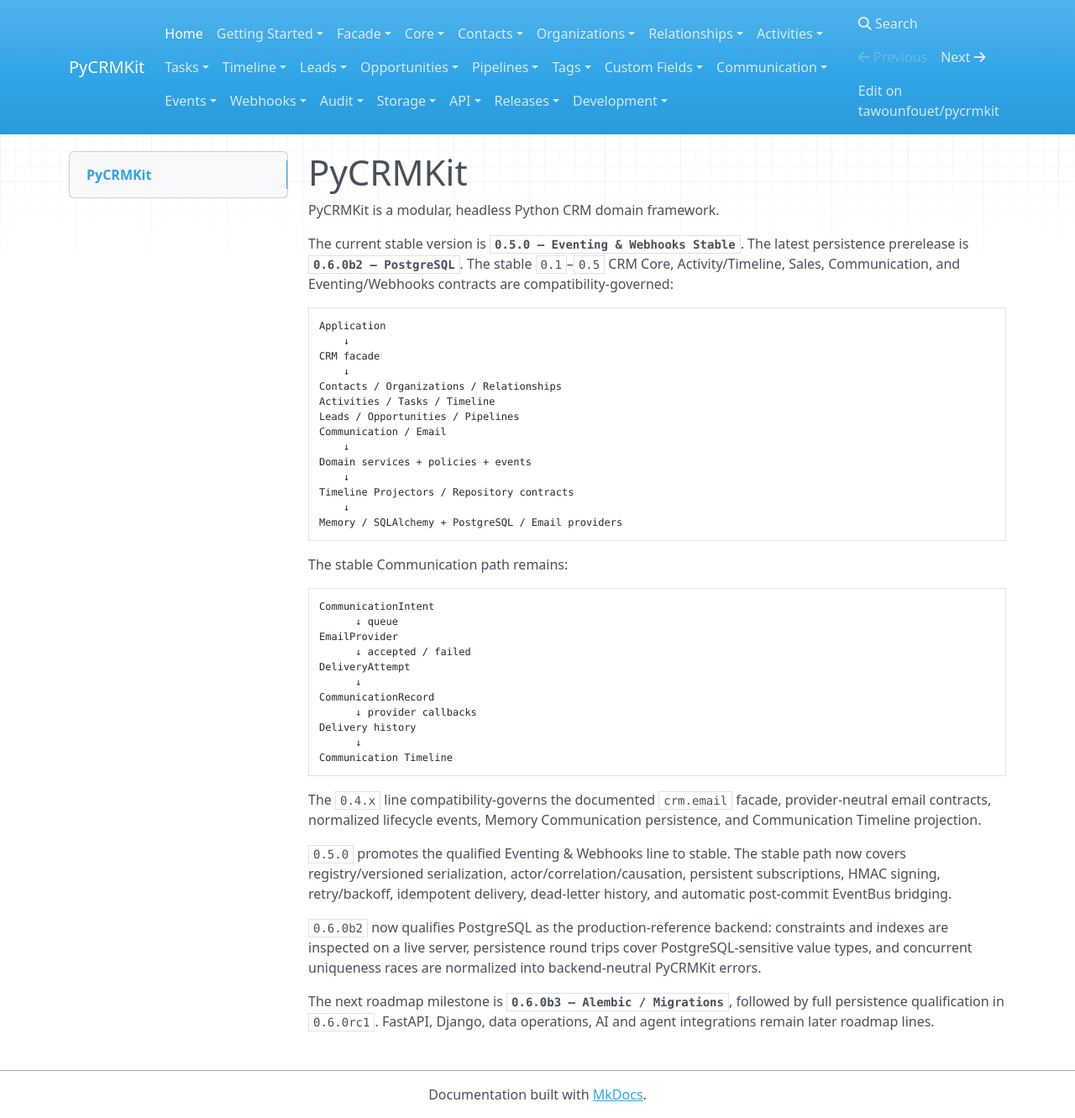
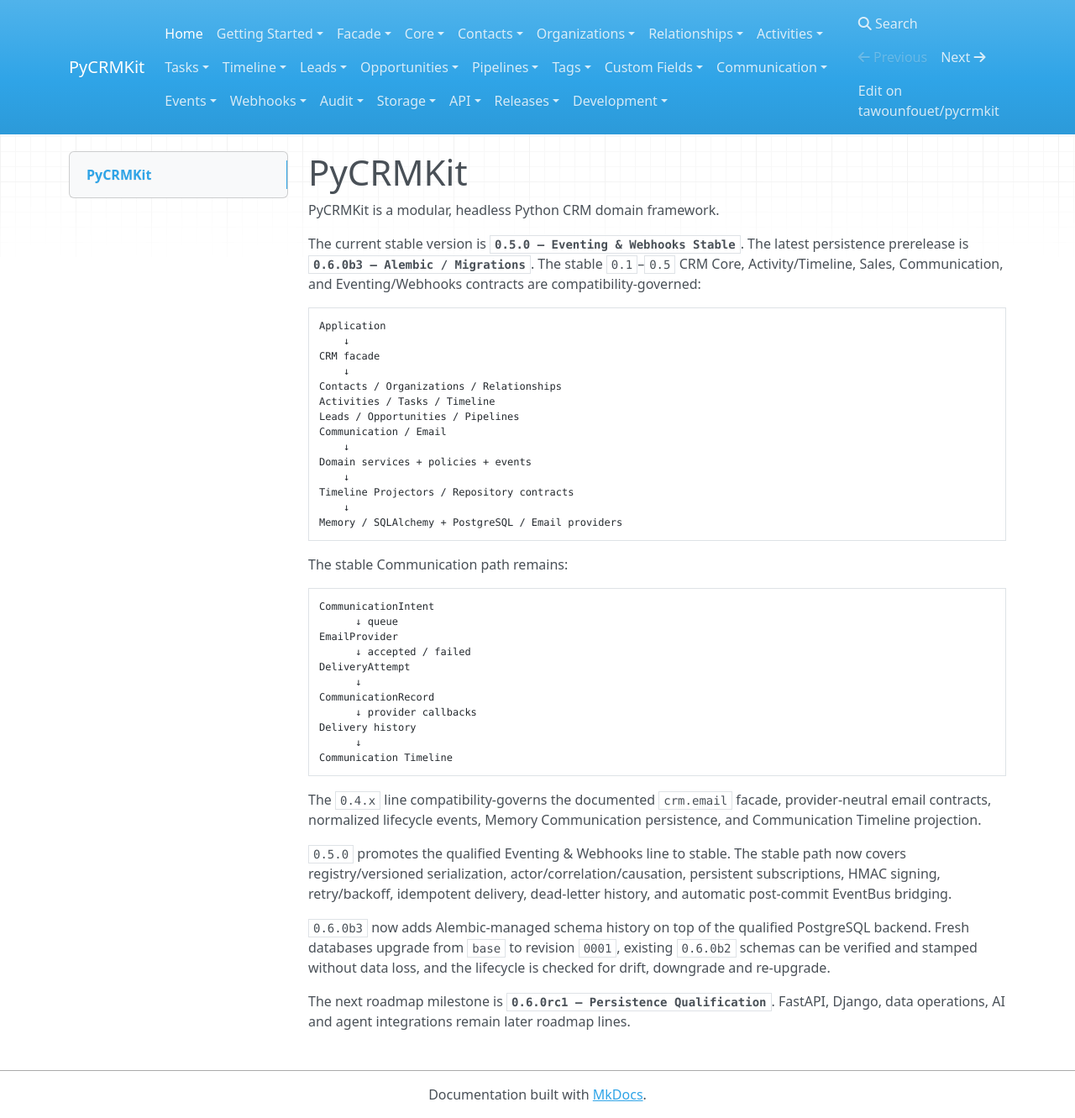
Before and after one commit to tawounfouet/pycrmkit, an MkDocs documentation site: the page built from docs/index.md, in a window 1280 px wide and 1331 px high. Shown: the whole window at 84% size. Built offline with MkDocs 1.6.1, drawn with Linux system fonts in a browser that asks for light colours; nearby versions of some CDN libraries.

Commit message:
docs: document Alembic persistence lifecycle

```diff
--- a/docs/index.md
+++ b/docs/index.md
@@ -3,7 +3,7 @@
 PyCRMKit is a modular, headless Python CRM domain framework.
 
 The current stable version is **`0.5.0 — Eventing & Webhooks Stable`**.
-The latest persistence prerelease is **`0.6.0b2 — PostgreSQL`**.
+The latest persistence prerelease is **`0.6.0b3 — Alembic / Migrations`**.
 The stable `0.1`–`0.5` CRM Core, Activity/Timeline, Sales, Communication,
 and Eventing/Webhooks contracts are compatibility-governed:
 
@@ -49,11 +49,11 @@
 persistent subscriptions, HMAC signing, retry/backoff, idempotent delivery,
 dead-letter history, and automatic post-commit EventBus bridging.
 
-`0.6.0b2` now qualifies PostgreSQL as the production-reference backend:
-constraints and indexes are inspected on a live server, persistence round trips
-cover PostgreSQL-sensitive value types, and concurrent uniqueness races are
-normalized into backend-neutral PyCRMKit errors.
+`0.6.0b3` now adds Alembic-managed schema history on top of the qualified
+PostgreSQL backend. Fresh databases upgrade from `base` to revision `0001`,
+existing `0.6.0b2` schemas can be verified and stamped without data loss, and
+the lifecycle is checked for drift, downgrade and re-upgrade.
 
-The next roadmap milestone is **`0.6.0b3 — Alembic / Migrations`**, followed
-by full persistence qualification in `0.6.0rc1`. FastAPI, Django, data
-operations, AI and agent integrations remain later roadmap lines.
+The next roadmap milestone is **`0.6.0rc1 — Persistence Qualification`**.
+FastAPI, Django, data operations, AI and agent integrations remain later
+roadmap lines.
```
